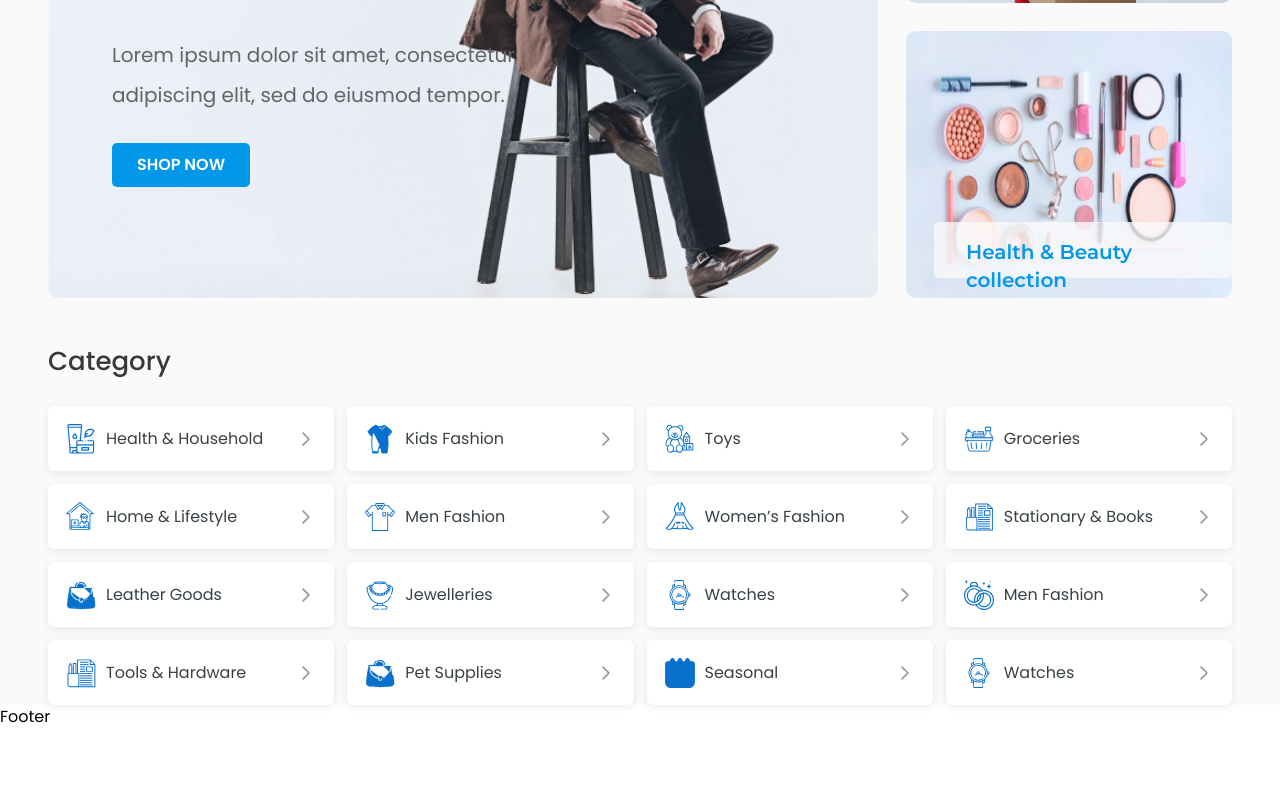
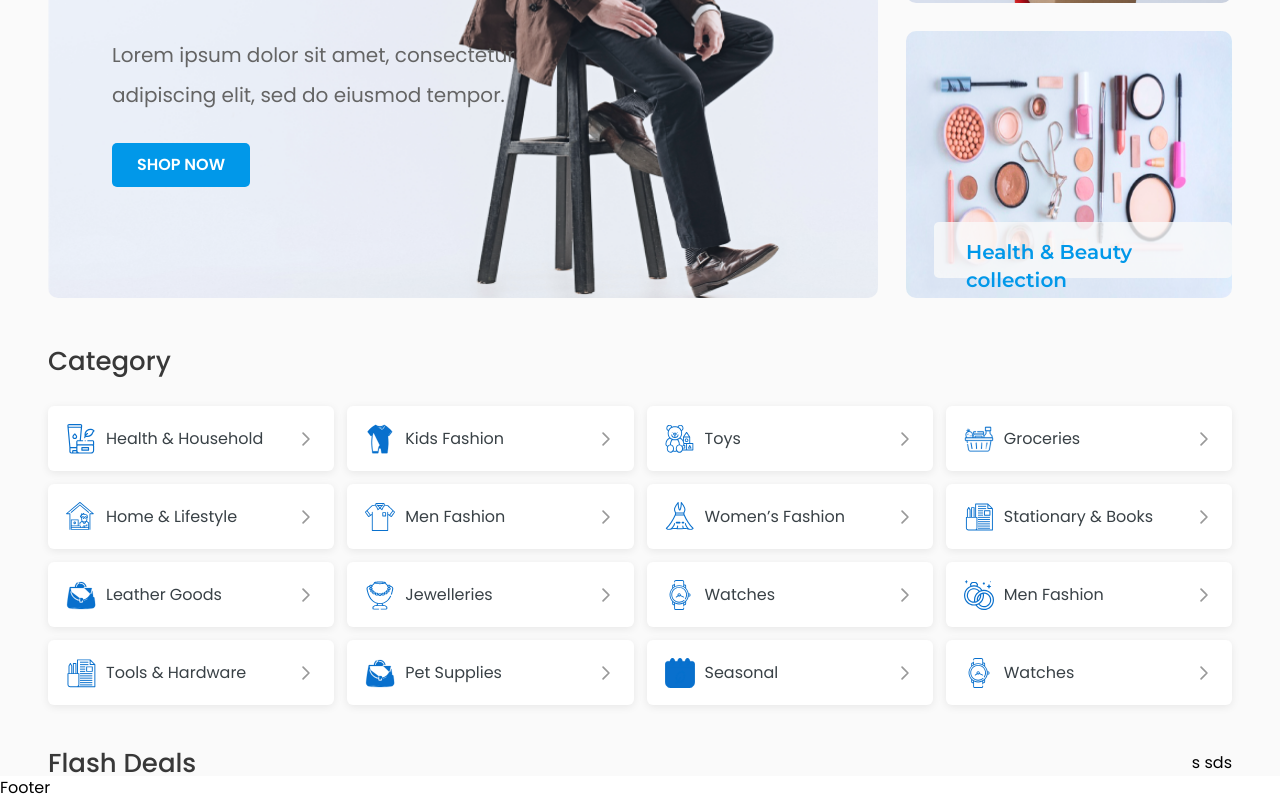
Before and after one commit to nursoftwarebd/glamcart-e-commerce, a Next.js app: page / in a window 1280 px wide. Shown: the part 424-1224 px from the top of the page. Before the commit the page ends 1153 px from the top, so only its background shows below. Built offline with nearby package versions, Linux system fonts and the light colour scheme.

Commit message:
first commit

```diff
--- a/src/app/page.js
+++ b/src/app/page.js
@@ -1,6 +1,7 @@
 // import Hero from "@/components/screen/Home/Hero";
 
 import Category from "@/components/screen/Home/Category";
+import FlashDeals from "@/components/screen/Home/FlashDeals";
 import Hero from "@/components/screen/Home/Hero";
 
 export const metadata = {
@@ -13,6 +14,7 @@ export default function Home() {
     <>
       <Hero />
       <Category />
+      <FlashDeals />
     </>
   );
 }
--- a/src/components/screen/Home/Category.jsx
+++ b/src/components/screen/Home/Category.jsx
@@ -8,6 +8,7 @@ const Category = () => {
       <div className='container_fluid'>
           {/* title */}
           <SectionTitle heading={"Category"} />
+           {/* all category */}
           <div className='mt-8 grid lg:grid-cols-4 2xl:grid-cols-5 gap-[13px]'>
            {categoryData.map((category, index)=>(
              <CategoryItems key={index} category={category} />
--- /dev/null
+++ b/src/components/screen/Home/FlashDeals.jsx
@@ -0,0 +1,18 @@
+import SectionTitle from "@/components/shared/SectionTitle/SectionTitle";
+import Link from "next/link";
+
+const FlashDeals = () => {
+  return (
+    <section className="pt-11.5 bg-backgroundPage">
+      <div className="container_fluid">
+         {/* title */}
+         <div className="flex items-center justify-between">
+         <SectionTitle heading={"Flash Deals"} />
+         <Link href={"#"} >s sds </Link>
+         </div>
+      </div>
+    </section>
+  );
+};
+
+export default FlashDeals;
```
